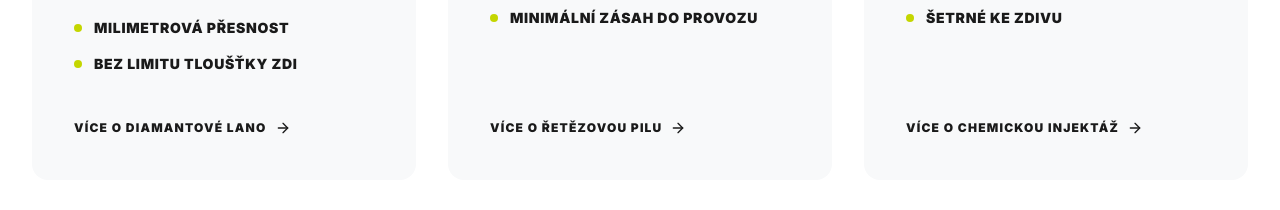
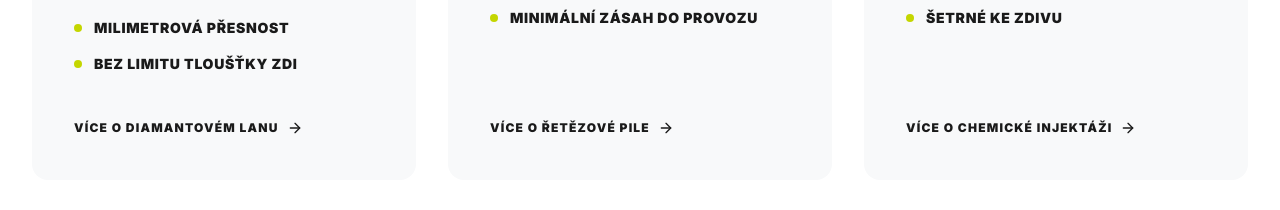
Before and after one commit to vichpetr/izodiamant.cz, a Next.js app: page / in a window 1280 px wide. Shown: the part 1775-1985 px from the top of the page. Built offline with nearby package versions, Linux system fonts and the light colour scheme; no server answers.

Commit message:
fix: correct declension of technology labels in 'Více o' links

```diff
--- a/src/components/Technology.tsx
+++ b/src/components/Technology.tsx
@@ -29,7 +29,7 @@ export default function Technology() {
     {
       icon: Icons.Gem,
       title: content.tech1_title,
-      label: "diamantové lano",
+      label: "diamantovém lanu",
       description: content.tech1_desc,
       features: content.tech1_features,
       href: content.tech1_href,
@@ -37,7 +37,7 @@ export default function Technology() {
     {
       icon: Icons.Zap,
       title: content.tech2_title,
-      label: "řetězovou pilu",
+      label: "řetězové pile",
       description: content.tech2_desc,
       features: content.tech2_features,
       href: content.tech2_href,
@@ -45,7 +45,7 @@ export default function Technology() {
     {
       icon: Icons.ShieldCheck,
       title: content.tech3_title,
-      label: "chemickou injektáž",
+      label: "chemické injektáži",
       description: content.tech3_desc,
       features: content.tech3_features,
       href: content.tech3_href,
```
